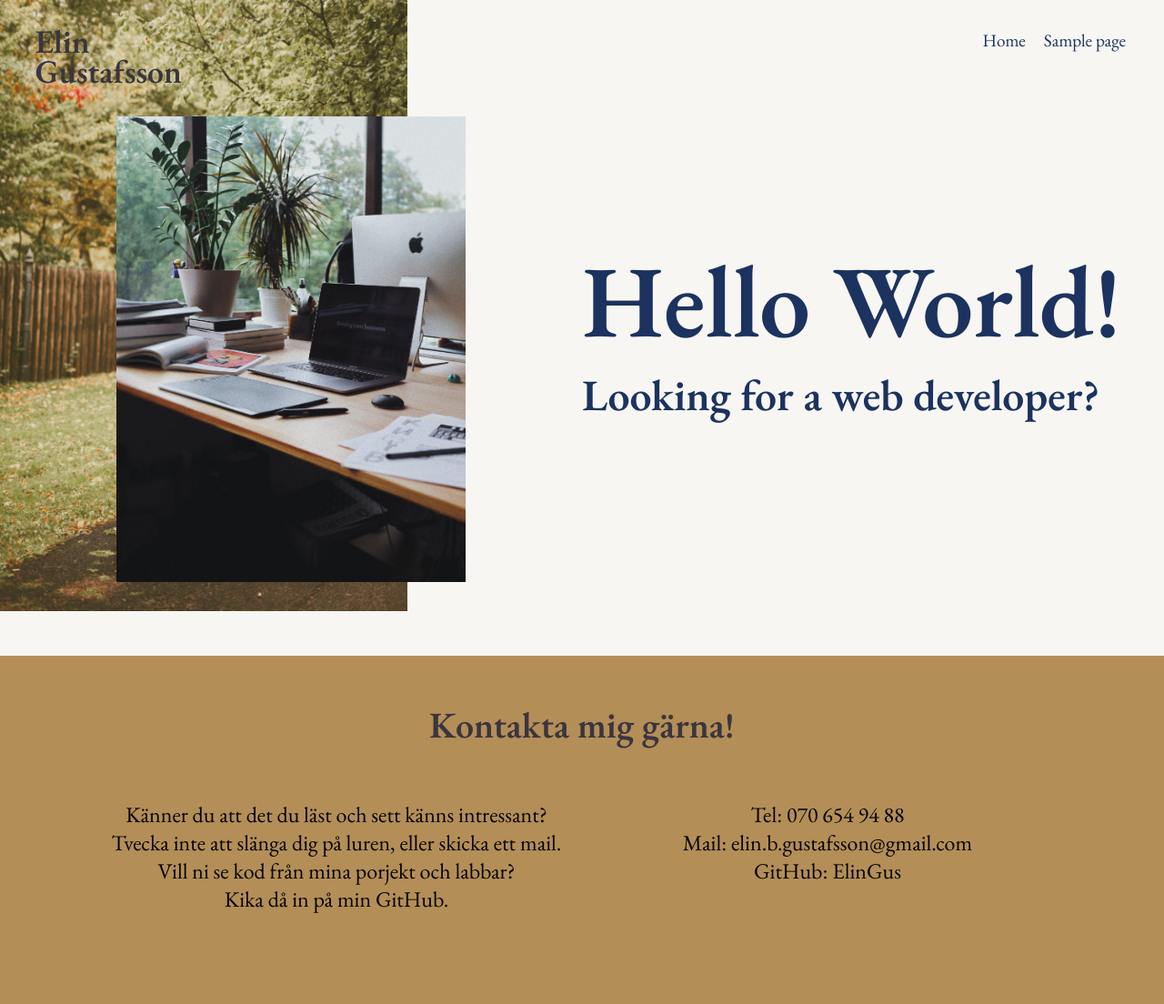
After one commit to ElinGus/my-portfolio, a WordPress theme: template themes/portfolio_theme/about-page.php in a window 1280 px wide. The commit adds this page. Shown: the whole page at 91% size. Run offline with PHP 8.4 and a stand-in for WordPress, Linux system fonts and the light colour scheme; the site name, menu and one post (Sample post) are stand-ins, and other content is empty; some libraries are stand-ins or nearby versions; some web fonts are replaced.

Commit message:
setup all pages for the site

```diff
--- /dev/null
+++ b/themes/portfolio_theme/about-page.php
@@ -0,0 +1,35 @@
+<?php get_header(); ?>
+
+<?php
+if ( have_posts() ) :
+    while ( have_posts() ) : the_post();
+        ?>
+        <!-- content -->
+
+        <section class="home-section">
+             <div class="home-block">
+                <div class="col-1">
+                    <div class="logo">
+                        <h1>Elin <br> Gustafsson</h1>
+                    </div>
+                    <img class="top-image" src="<?php bloginfo('template_directory'); ?>/images/workplace.jpg" alt="">
+                    <img class="buttom-image" src="<?php bloginfo('template_directory'); ?>/images/parkbench.jpg" alt="">
+                </div>
+
+                <div class="col-2">
+                    <nav><?php wp_nav_menu( array( 'theme_location' => 'header-menu' ) ); ?></nav>
+                    <div class="headline-text">
+                        <h1>Hello World!</h1>
+                        <h2>Looking for a web developer?</h2>
+                    </div>
+                </div>
+            </div>
+         </section>
+
+
+        <?php
+    endwhile;
+endif;
+?>
+
+<?php get_footer(); ?>
--- a/themes/portfolio_theme/front-page.php
+++ b/themes/portfolio_theme/front-page.php
@@ -13,8 +13,8 @@ if ( have_posts() ) :
                     </div>
                     <img class="top-image" src="<?php bloginfo('template_directory'); ?>/images/workplace.jpg" alt="">
                     <img class="buttom-image" src="<?php bloginfo('template_directory'); ?>/images/parkbench.jpg" alt="">
-                    <!-- <img src="<?php bloginfo('template_directory'); ?>/images/desktopinsofa.jpg" alt="Elin"> -->
                 </div>
+
                 <div class="col-2">
                     <nav><?php wp_nav_menu( array( 'theme_location' => 'header-menu' ) ); ?></nav>
                     <div class="headline-text">
--- /dev/null
+++ b/themes/portfolio_theme/sass/_aboutpage.scss
@@ -0,0 +1,82 @@
+.home-section {
+    .home-block {
+        display: flex;
+        flex-direction: row;
+
+        margin-bottom: 20%;
+
+        .col-1 {
+            width: 50%;
+
+            .logo {
+                font-family: 'EB Garamond', serif;
+                font-size: 1.5rem;
+                line-height: 136%;
+                position: absolute;
+                margin-left: 3%;
+                color: #3a353f;
+                z-index: 2;
+            }
+
+            .top-image {
+                width: 30%;
+                position: absolute;
+                z-index: 2;
+                margin-top: 10%;
+                margin-left: 10%;
+            }
+
+            .buttom-image {
+                width: 35%;
+                position: absolute;
+                z-index: 1;
+            }
+        }
+
+        .col-2 {
+            width: 50%;
+
+            nav {
+                .menu {
+                    display: flex;
+                    flex-direction: row;
+                    justify-content: flex-end;
+                    list-style-type: none;
+                    margin: 5%;
+
+                    a {
+                        color: #1c325f;
+                        text-decoration: none;
+                        margin: 10px;
+                        font-family: 'EB Garamond', serif;
+                        font-size: 1.2rem;
+
+                        &:hover {
+                            border-bottom: 2px solid #1c325f;
+                        }
+                        &:active {
+                            border-bottom: 2px solid #1c325f;
+                        }
+                    }
+                }
+            }
+
+            .headline-text {
+
+                h1 {
+                    color: #1c325f;
+                    font-family: 'EB Garamond', serif;
+                    font-size: 7rem;
+                    margin-top: 200px;
+                    margin-bottom: 0;
+                }
+                h2 {
+                    color: #1c325f;
+                    font-family: 'EB Garamond', serif;
+                    font-size: 3rem;
+                    margin: 0;
+                }
+            }
+        }
+    }
+}
--- a/themes/portfolio_theme/sass/style.scss
+++ b/themes/portfolio_theme/sass/style.scss
@@ -8,3 +8,5 @@ Version: 1.0
 @import "header.scss";
 @import "footer.scss";
 @import "frontpage.scss";
+@import "aboutpage.scss";
+@import "portfoliopage.scss";
--- a/themes/portfolio_theme/style.css
+++ b/themes/portfolio_theme/style.css
@@ -347,5 +347,70 @@ body {
     }
 }
 */
+/* line 2, ../../../../XAMPP/xamppfiles/htdocs/portfolio/wp-content/themes/portfolio_theme/sass/_aboutpage.scss */
+.home-section .home-block {
+  display: flex;
+  flex-direction: row;
+  margin-bottom: 20%; }
+  /* line 8, ../../../../XAMPP/xamppfiles/htdocs/portfolio/wp-content/themes/portfolio_theme/sass/_aboutpage.scss */
+  .home-section .home-block .col-1 {
+    width: 50%; }
+    /* line 11, ../../../../XAMPP/xamppfiles/htdocs/portfolio/wp-content/themes/portfolio_theme/sass/_aboutpage.scss */
+    .home-section .home-block .col-1 .logo {
+      font-family: 'EB Garamond', serif;
+      font-size: 1.5rem;
+      line-height: 136%;
+      position: absolute;
+      margin-left: 3%;
+      color: #3a353f;
+      z-index: 2; }
+    /* line 21, ../../../../XAMPP/xamppfiles/htdocs/portfolio/wp-content/themes/portfolio_theme/sass/_aboutpage.scss */
+    .home-section .home-block .col-1 .top-image {
+      width: 30%;
+      position: absolute;
+      z-index: 2;
+      margin-top: 10%;
+      margin-left: 10%; }
+    /* line 29, ../../../../XAMPP/xamppfiles/htdocs/portfolio/wp-content/themes/portfolio_theme/sass/_aboutpage.scss */
+    .home-section .home-block .col-1 .buttom-image {
+      width: 35%;
+      position: absolute;
+      z-index: 1; }
+  /* line 36, ../../../../XAMPP/xamppfiles/htdocs/portfolio/wp-content/themes/portfolio_theme/sass/_aboutpage.scss */
+  .home-section .home-block .col-2 {
+    width: 50%; }
+    /* line 40, ../../../../XAMPP/xamppfiles/htdocs/portfolio/wp-content/themes/portfolio_theme/sass/_aboutpage.scss */
+    .home-section .home-block .col-2 nav .menu {
+      display: flex;
+      flex-direction: row;
+      justify-content: flex-end;
+      list-style-type: none;
+      margin: 5%; }
+      /* line 47, ../../../../XAMPP/xamppfiles/htdocs/portfolio/wp-content/themes/portfolio_theme/sass/_aboutpage.scss */
+      .home-section .home-block .col-2 nav .menu a {
+        color: #1c325f;
+        text-decoration: none;
+        margin: 10px;
+        font-family: 'EB Garamond', serif;
+        font-size: 1.2rem; }
+        /* line 54, ../../../../XAMPP/xamppfiles/htdocs/portfolio/wp-content/themes/portfolio_theme/sass/_aboutpage.scss */
+        .home-section .home-block .col-2 nav .menu a:hover {
+          border-bottom: 2px solid #1c325f; }
+        /* line 57, ../../../../XAMPP/xamppfiles/htdocs/portfolio/wp-content/themes/portfolio_theme/sass/_aboutpage.scss */
+        .home-section .home-block .col-2 nav .menu a:active {
+          border-bottom: 2px solid #1c325f; }
+    /* line 66, ../../../../XAMPP/xamppfiles/htdocs/portfolio/wp-content/themes/portfolio_theme/sass/_aboutpage.scss */
+    .home-section .home-block .col-2 .headline-text h1 {
+      color: #1c325f;
+      font-family: 'EB Garamond', serif;
+      font-size: 7rem;
+      margin-top: 200px;
+      margin-bottom: 0; }
+    /* line 73, ../../../../XAMPP/xamppfiles/htdocs/portfolio/wp-content/themes/portfolio_theme/sass/_aboutpage.scss */
+    .home-section .home-block .col-2 .headline-text h2 {
+      color: #1c325f;
+      font-family: 'EB Garamond', serif;
+      font-size: 3rem;
+      margin: 0; }
 
 /*# sourceMappingURL=style.css.map */
```
Also changed, not shown: themes/portfolio_theme/portfolio-page.php (added, +16 -0 lines), themes/portfolio_theme/sass/_portfoliopage.scss (added), 1 other file.
